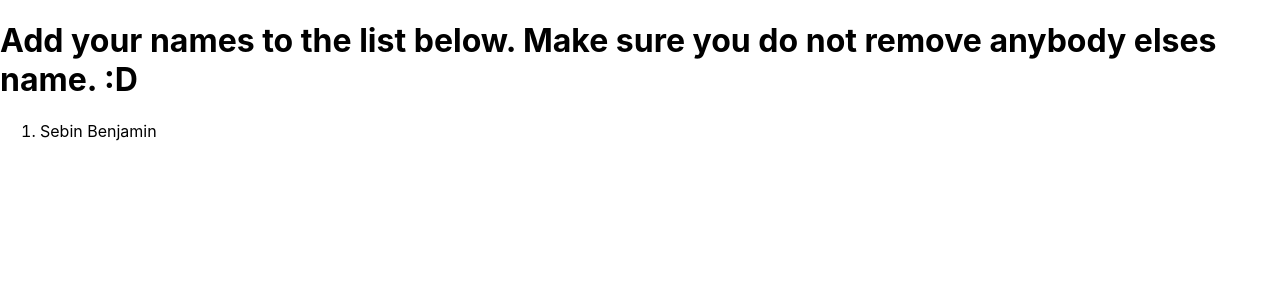
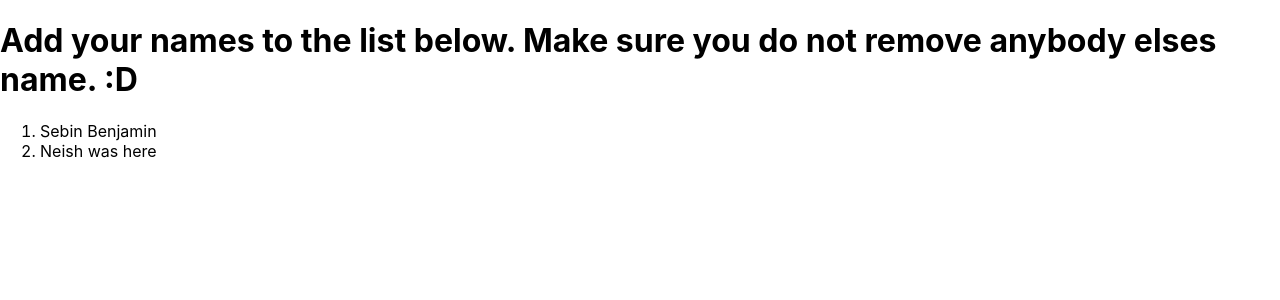
Before and after one commit to Mission-Ready/pr-exercise, a React (Create React App) app: page / in a window 1280 px wide. Shown: the top 300 px of the page. Built offline with nearby package versions, Linux system fonts and the light colour scheme.

Commit message:
updating with my name
added me name in the App.js

```diff
--- a/src/App.js
+++ b/src/App.js
@@ -4,6 +4,7 @@ function App() {
       <h1> Add your names to the list below. Make sure you do not remove anybody elses name. :D </h1>
       <ol>
         <li>Sebin Benjamin</li>
+        <li>Neish was here</li>
       </ol>
     </>
     );
```
